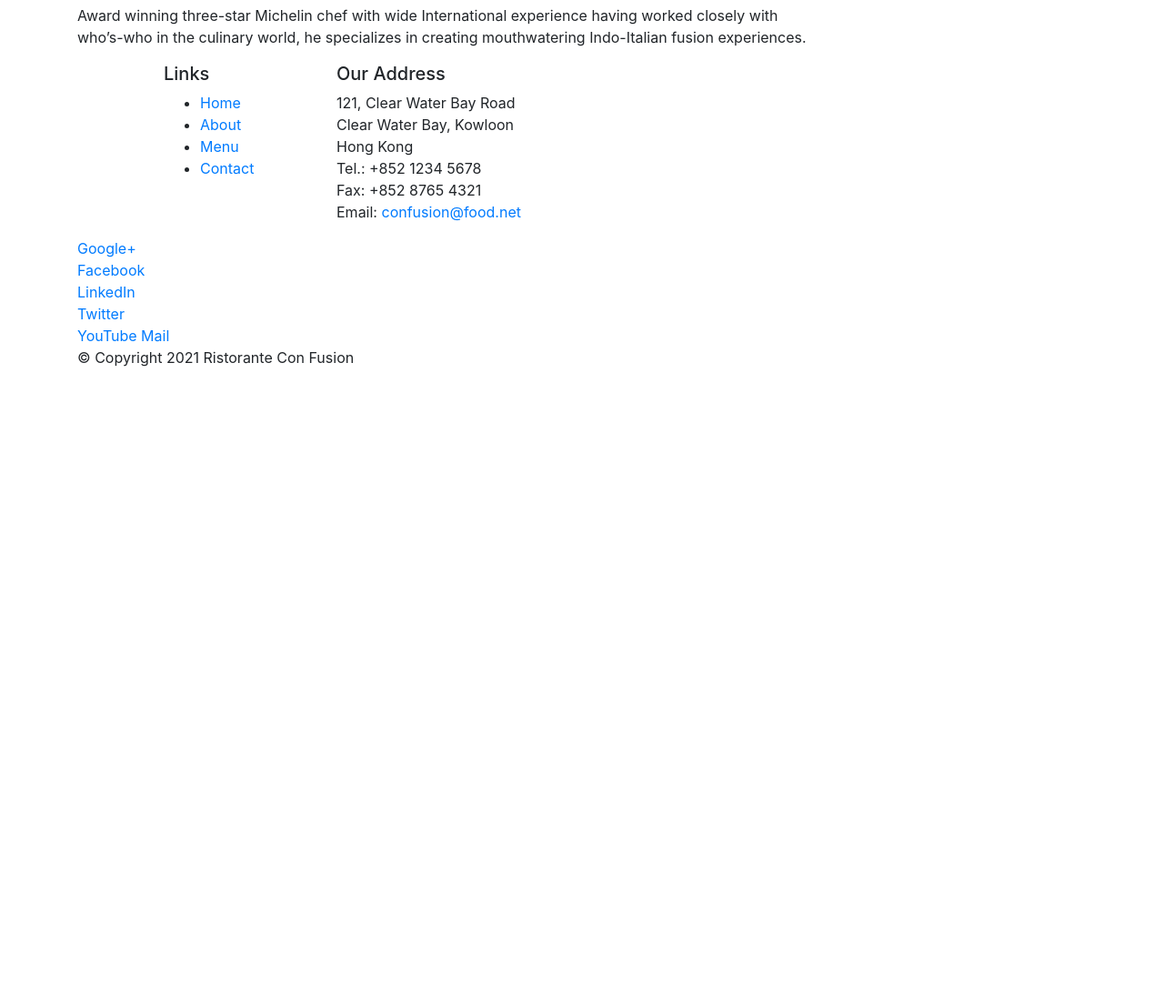
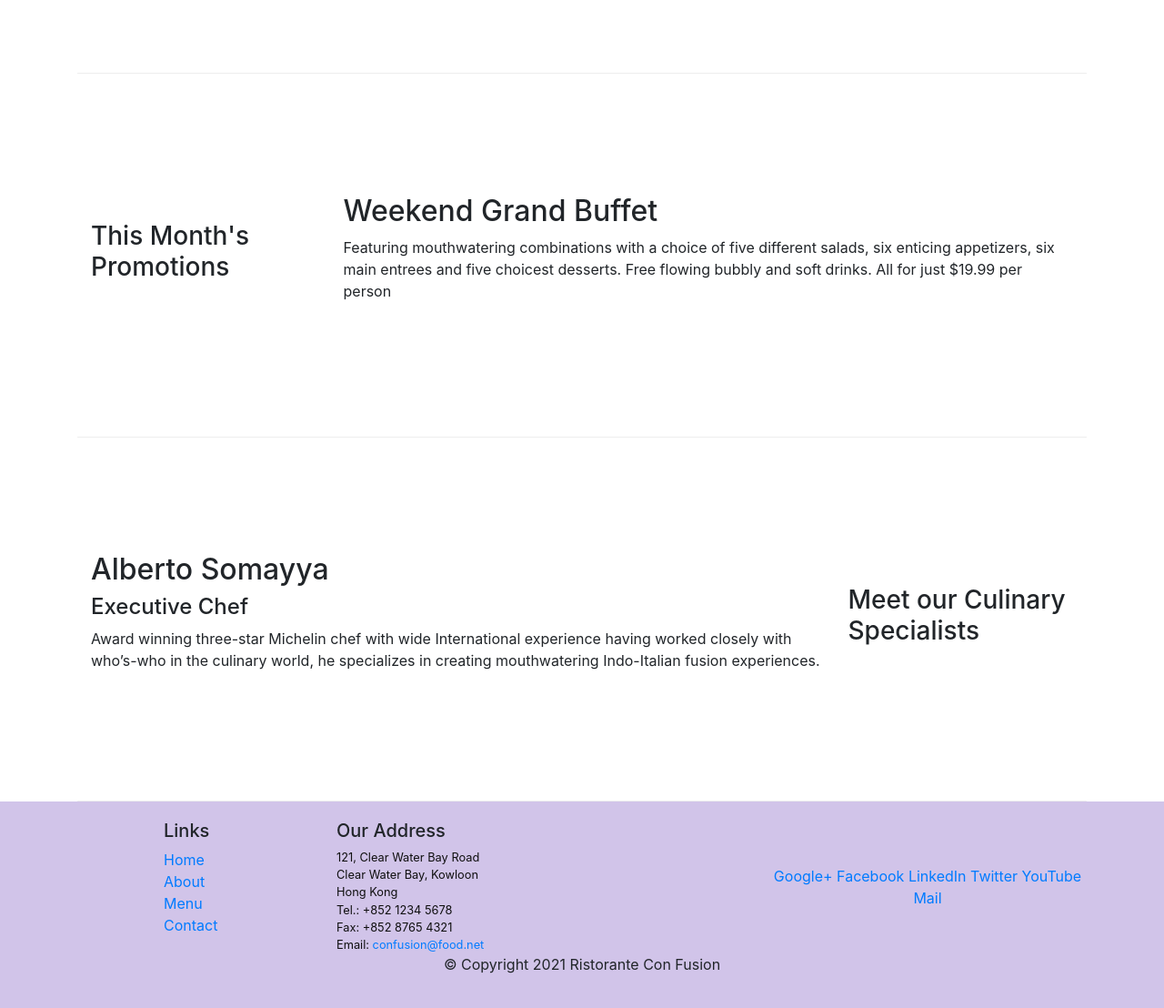
Before and after one commit to Proximanova-Metropolis/Bootstrap4Course, a website: page index.html in a window 1280 px wide. Shown: the part 603-1711 px from the top of the page at 91% size. Before the commit the page ends 1024 px from the top, so only its background shows below. Drawn offline with nearby package versions, Linux system fonts and the light colour scheme.

Commit message:
Bootstrap Grid Part 2 w/ Custom CSS Classes

```diff
--- /dev/null
+++ b/css/styles.css
@@ -0,0 +1,30 @@
+.row-header {
+    margin: 0px auto;
+    padding: 0px;
+}
+
+.row-content {
+    margin: 0px auto;
+    padding: 50px 0px 50px 0px;
+    border-bottom: 1px ridge;
+    min-height: 400px;
+}
+
+.footer {
+    background-color: #D1C4E9;
+    margin: 0px auto;
+    padding: 20px 0px;
+}
+
+.jumbotron {
+    padding: 70px 30px 70px 30px;
+    margin: 0px auto;
+    background: #9675CD;
+    color: floralwhite;
+}
+
+address {
+    font-size: 80%;
+    margin: 0px;
+    color: #0f0f0f;
+}
--- a/index.html
+++ b/index.html
@@ -9,6 +9,7 @@
 
         <!-- Bootstrap CSS -->
         <link rel="stylesheet" href="node_modules/bootstrap/dist/css/bootstrap.min.css">
+        <link href="css/styles.css" rel="stylesheet">
         <link href="https://fonts.googleapis.com/css2?family=DM+Sans:ital,wght@0,400;0,500;0,700;1,400;1,500;1,700&display=swap" rel="stylesheet">
     <title>Ristorante Con Fusion</title>
 </head>
@@ -17,7 +18,7 @@
 
     <header class="jumbotron">
         <div class="container">
-            <div class="row">
+            <div class="row row-header">
                 <div class="col-12 col-sm-6">
                     <h1>Ristorante con Fusion</h1>
                     <p><em>We take inspiration from the World's best cuisines, and create a unique fusion experience. Our lipsmacking creations will tickle your culinary senses!</em></p>
@@ -29,7 +30,7 @@
     </header>
 
     <div class="container">
-        <div class="row">
+        <div class="row row-content align-items-center">
             <div class="col-12 col-sm-4 order-sm-last col-md-3">
                 <h3>Our Lipsmacking Culinary Creations</h3>
             </div>
@@ -40,7 +41,7 @@
         </div>
 
 
-        <div class="row">
+        <div class="row row-content align-items-center">
             <div class="col-12 col-sm-4 col-md-3">
                 <h3>This Month's Promotions</h3>
             </div>
@@ -50,7 +51,7 @@
             </div>
         </div>
 
-        <div class="row">
+        <div class="row row-content align-items-center">
             <div class="col-12 col-sm-4 order-sm-last col-md-3">
                 <h3>Meet our Culinary Specialists</h3>
             </div>
@@ -62,12 +63,12 @@
         </div>
     </div>
 
-    <footer>
+    <footer class="footer">
         <div class="container">
             <div class="row">
                 <div class="col-4 offset-1 col-sm-2">
                     <h5>Links</h5>
-                    <ul>
+                    <ul class="list-unstyled">
                         <li><a href="#">Home</a></li>
                         <li><a href="#">About</a></li>
                         <li><a href="#">Menu</a></li>
@@ -85,8 +86,8 @@
 		              Email: <a href="mailto:confusion@food.net">confusion@food.net</a>
 		           </address>
                 </div>
-                <div>
-                    <div class="col-12 col-sm-4">
+                <div class="col-12 col-sm-4 align-self-center">
+                    <div class="text-center">
                         <a href="http://google.com/+">Google+</a>
                         <a href="http://www.facebook.com/profile.php?id=">Facebook</a>
                         <a href="http://www.linkedin.com/in/">LinkedIn</a>
@@ -96,7 +97,7 @@
                     </div>
                 </div>
            </div>
-           <div class="row">
+           <div class="row justify-content-center">
                 <div class="col-auto">
                     <p>© Copyright 2021 Ristorante Con Fusion</p>
                 </div>
```
